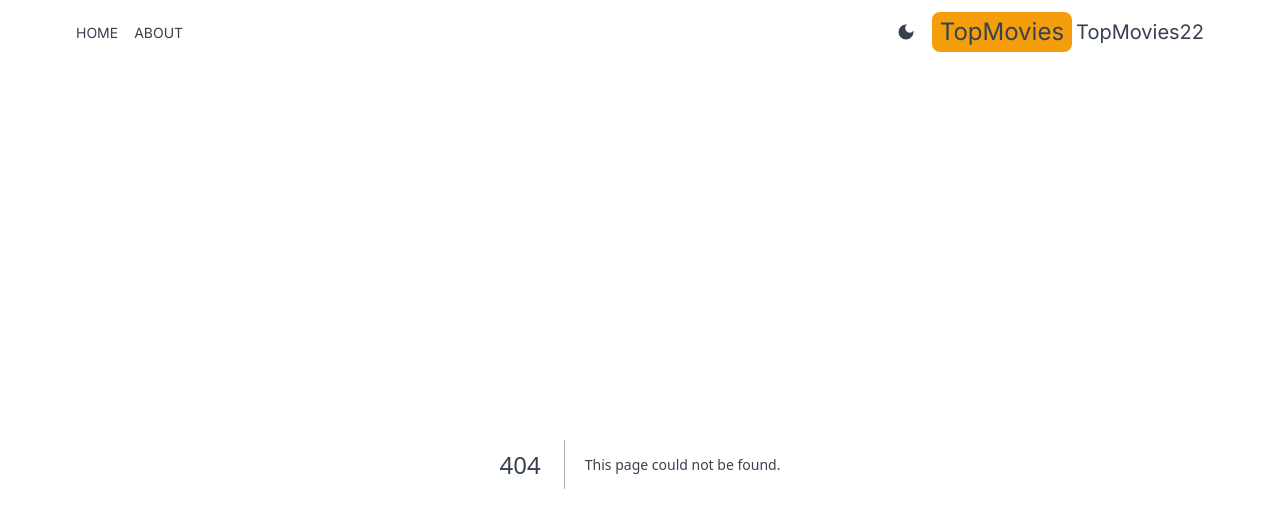
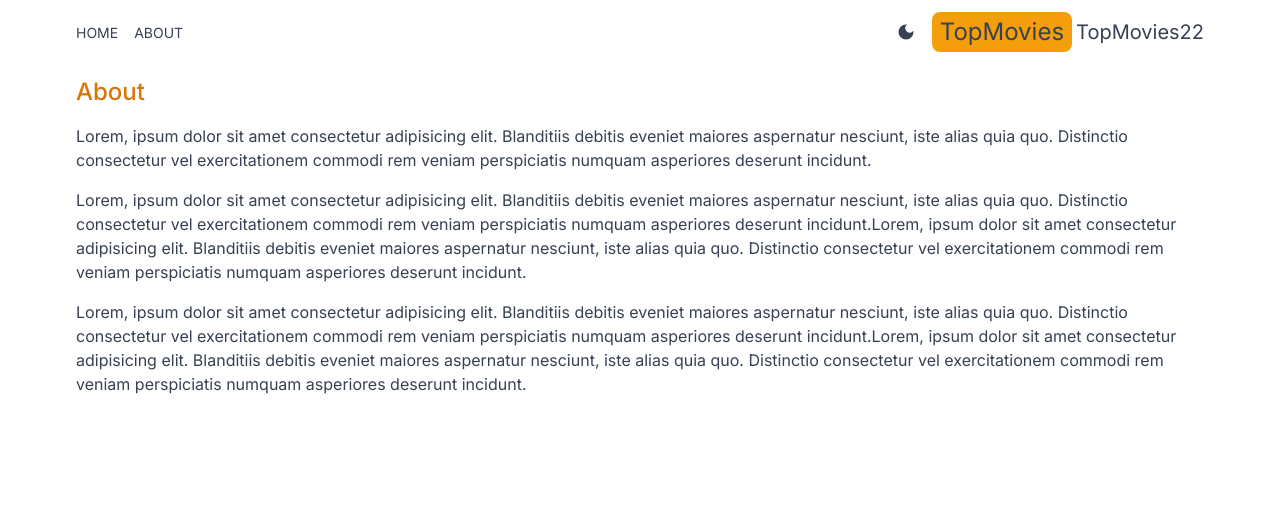
Before and after one commit to AKAICHIaziz/TopMovies, a Next.js app: page /about in a window 1280 px wide. Before the commit this address had no page. Shown: the top 528 px of the page. Built offline with nearby package versions, Linux system fonts and the light colour scheme.

Commit message:
dark/light mode update and about page

```diff
--- /dev/null
+++ b/src/app/about/page.jsx
@@ -0,0 +1,29 @@
+import React from 'react'
+
+export default function About() {
+    return (
+        <div className='max-w-6xl mx-auto p-3 space-y-4'>
+            <h1 className='text-2xl font-medium text-amber-600'>About</h1>
+            <p>
+                Lorem, ipsum dolor sit amet consectetur adipisicing elit. Blanditiis debitis eveniet maiores aspernatur nesciunt,
+                iste alias quia quo. Distinctio consectetur vel exercitationem commodi rem veniam perspiciatis numquam asperiores
+                deserunt incidunt.
+            </p>
+            <p>
+                Lorem, ipsum dolor sit amet consectetur adipisicing elit. Blanditiis debitis eveniet maiores aspernatur nesciunt,
+                iste alias quia quo. Distinctio consectetur vel exercitationem commodi rem veniam perspiciatis numquam asperiores
+                deserunt incidunt.Lorem, ipsum dolor sit amet consectetur adipisicing elit. Blanditiis debitis eveniet maiores aspernatur nesciunt,
+                iste alias quia quo. Distinctio consectetur vel exercitationem commodi rem veniam perspiciatis numquam asperiores
+                deserunt incidunt.
+            </p>
+            <p>
+                Lorem, ipsum dolor sit amet consectetur adipisicing elit. Blanditiis debitis eveniet maiores aspernatur nesciunt,
+                iste alias quia quo. Distinctio consectetur vel exercitationem commodi rem veniam perspiciatis numquam asperiores
+                deserunt incidunt.Lorem, ipsum dolor sit amet consectetur adipisicing elit. Blanditiis debitis eveniet maiores aspernatur nesciunt,
+                iste alias quia quo. Distinctio consectetur vel exercitationem commodi rem veniam perspiciatis numquam asperiores
+                deserunt incidunt.
+            </p>
+
+        </div>
+    )
+}
--- a/src/components/DarkModeSwitch.jsx
+++ b/src/components/DarkModeSwitch.jsx
@@ -1,17 +1,29 @@
-"use client"
+'use client';
 
-import { MdLightMode, MdDarkMode } from "react-icons/md";
-import { useTheme } from "next-themes";
-import { useEffect, useState } from "react";
+import { MdLightMode, MdDarkMode } from 'react-icons/md';
+
+import { useTheme } from 'next-themes';
+import { useEffect, useState } from 'react';
 
 export default function DarkModeSwitch() {
-    const { theme, setTheme, systemTheme } = useTheme()
-    const [mounted, setMounted] = useState(false)
-    const currentTheme = theme === 'system' ? systemTheme : theme
-    useEffect(() => setMounted(true), [])
-    return (
-        <div>
-            {mounted && (currentTheme === 'dark' ? <MdLightMode onClick={() => setTheme('light')} className="text-xl cursor-pointer hover:text:amber-500" /> : <MdDarkMode onClick={() => setTheme('light')} className="text-xl cursor-pointer hover:text:amber-500" />)}
-        </div>
-    )
+  const { theme, setTheme, systemTheme } = useTheme();
+  const [mounted, setMounted] = useState(false);
+  const currentTheme = theme === 'system' ? systemTheme : theme;
+  useEffect(() => setMounted(true), []);
+  return (
+    <div>
+      {mounted &&
+        (currentTheme === 'dark' ? (
+          <MdLightMode
+            onClick={() => setTheme('light')}
+            className='text-xl cursor-pointer hover:text-amber-500'
+          />
+        ) : (
+          <MdDarkMode
+            onClick={() => setTheme('dark')}
+            className='text-xl cursor-pointer hover:text-amber-500'
+          />
+        ))}
+    </div>
+  );
 }
```
